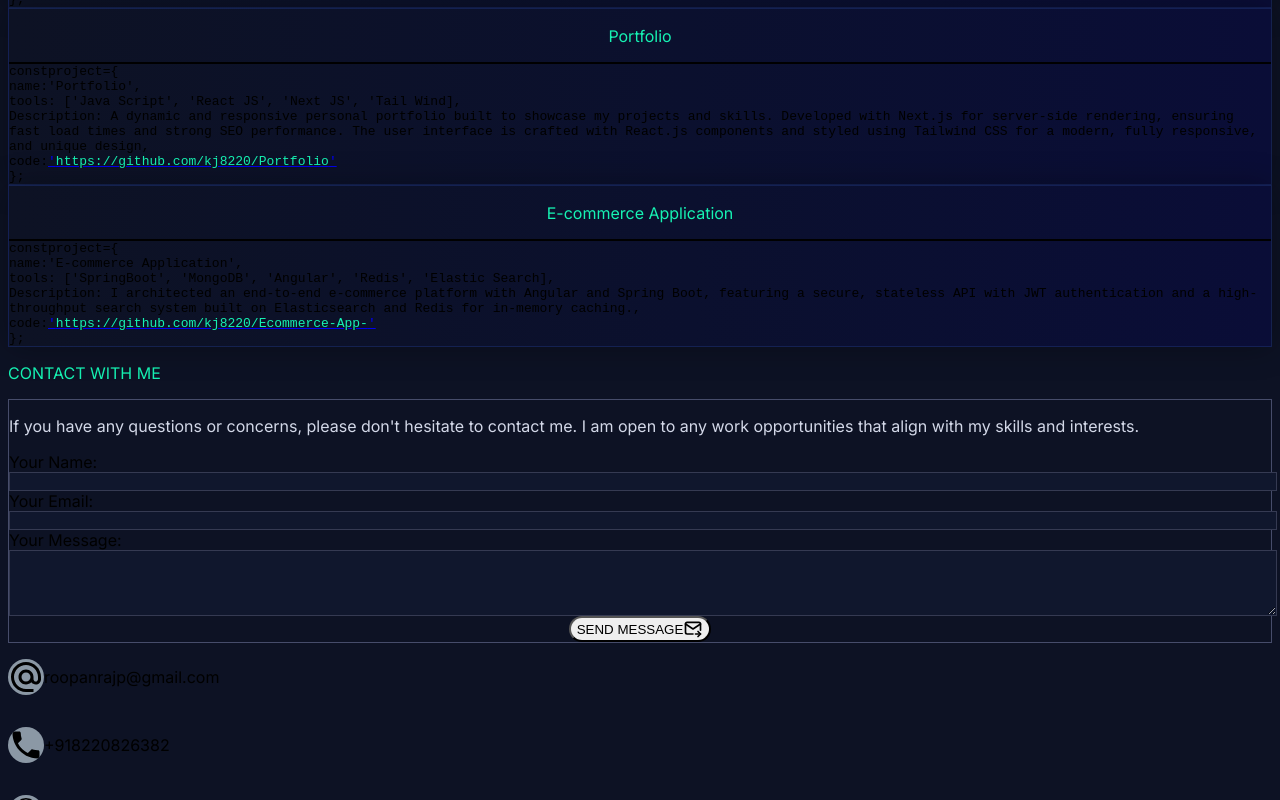
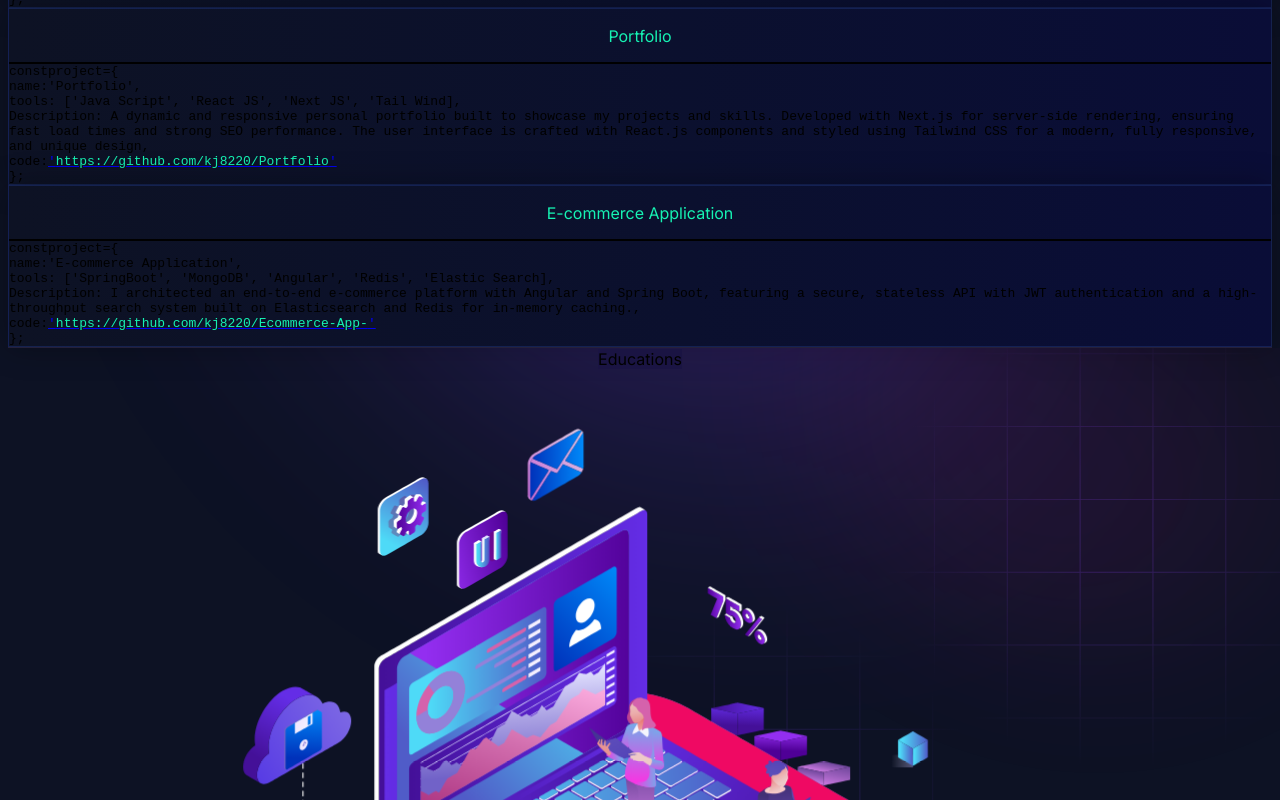
Before and after one commit to kj8220/Portfolio, a Next.js app: page / in a window 1280 px wide. Shown: the part 3316-4116 px from the top of the page. Built offline with nearby package versions, Linux system fonts and the light colour scheme.

Commit message:
commented contact part

```diff
--- a/app/page.js
+++ b/app/page.js
@@ -1,7 +1,7 @@
 import { personalData } from "@/utils/data/personal-data";
 import AboutSection from "./components/homepage/about";
-import ContactSection from "./components/homepage/contact";
-//import Education from "./components/homepage/education";
+//import ContactSection from "./components/homepage/contact";
+import Education from "./components/homepage/education";
 import Experience from "./components/homepage/experience";
 import HeroSection from "./components/homepage/hero-section";
 import Projects from "./components/homepage/projects";
@@ -30,8 +30,8 @@ export default async function Home() {
       <Experience />
       <Skills />
       <Projects />
-      {/*<Education />*/}
-      <ContactSection />
+      <Education />
+      {/*<ContactSection />*/}
     </div>
   )
 };
```
